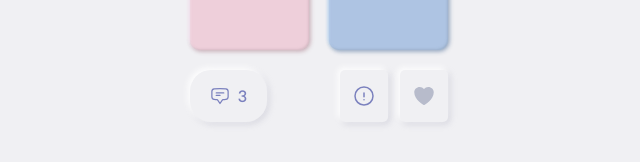
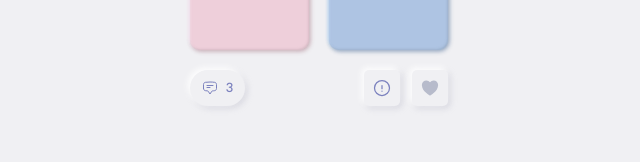
Before and after one commit to BalanSnack/FRONT, a React (Vite) app: page /popular/1 in a window 1280 px wide. Shown: the part 274-436 px from the top of the page, without its empty margins (321-961 px from the left). Built offline with nearby package versions, Linux system fonts and the light colour scheme.

Commit message:
UPDATE | squareBtn 패딩값, 글씨 크기 조정

```diff
--- a/src/components/atoms/SquareBtn/SquareBtn.tsx
+++ b/src/components/atoms/SquareBtn/SquareBtn.tsx
@@ -22,9 +22,9 @@ interface SquareBtnProps {
 const getStyle = ({ theme, isSelected = false }: SquareBtnProps) => {
   switch (theme) {
     case "basic":
-      return `text-main rounded-[5px] px-5 py-3 w-fit`;
+      return `text-main rounded-[5px] px-3 py-1 w-fit`;
     case "round":
-      return `text-main rounded-[21px] px-5 py-3 w-fit`;
+      return `text-main rounded-[21px] px-3 w-fit`;
     case "square":
       return `text-main rounded-[5px] px-2 aspect-square`;
     case "commentReport":
@@ -32,21 +32,21 @@ const getStyle = ({ theme, isSelected = false }: SquareBtnProps) => {
     case "commentLike":
       return `rounded-[5px] p-3 w-fit ${isSelected ? `text-pink-900` : `text-font2`}`;
     case "gameReport":
-      return `rounded-[5px] p-3 w-fit text-main`;
+      return `rounded-[5px] p-2 w-fit text-main`;
     case "gameLike":
-      return `rounded-[5px] p-3 w-fit ${isSelected ? `text-pink-900` : `text-font2`}`;
+      return `rounded-[5px] p-2 w-fit ${isSelected ? `text-pink-900` : `text-font2`}`;
   }
 };
 
 const getIcon = ({ theme, icon }: SquareBtnProps) => {
   if (icon === "comment") {
-    return <ChatBubbleBottomCenterTextIcon className="w-7 h-7 pr-2" />;
+    return <ChatBubbleBottomCenterTextIcon className="w-6 h-6 pr-2" />;
   } else if (icon === "report") {
-    return <ExclamationCircleIcon className="w-6 h-6" />;
+    return <ExclamationCircleIcon className="w-5 h-5" />;
   } else if (icon === "heart") {
     switch (theme) {
       case "gameLike":
-        return <HeartIcon className="w-6 h-6" />;
+        return <HeartIcon className="w-5 h-5" />;
       case "commentLike":
         return <HeartIcon className="w-7 h-7" />;
     }
@@ -71,7 +71,9 @@ export default function SquareBtn(props: SquareBtnProps) {
         }`}
       >
         <div>{getIcon(props)}</div>
-        <MyText weight="semi">{props.text}</MyText>
+        <MyText weight="semi" size="sm">
+          {props.text}
+        </MyText>
       </div>
     </div>
   );
--- a/src/components/molecules/Comment/CommentItem.tsx
+++ b/src/components/molecules/Comment/CommentItem.tsx
@@ -37,11 +37,11 @@ export default function CommentItem({ commentData }: CommentItemProps) {
         <div className={styles.countArea}>
           <div className={styles.countItem} onClick={commentLikeHandler}>
             {commentIsLiked ? (
-              <SolidHeartIcon className="w-5 text-pink-900" />
+              <SolidHeartIcon className="w-4 text-pink-900" />
             ) : (
-              <HeartIcon className="w-5 text-main" />
+              <HeartIcon className="w-4 text-main" />
             )}
-            <MyText size="sm">{commentLikeCnt}</MyText>
+            <MyText size="xs">{commentLikeCnt}</MyText>
           </div>
           {/* <div className={styles.countItem}>
             <ExclamationCircleIcon className="w-5 text-main" />
```
